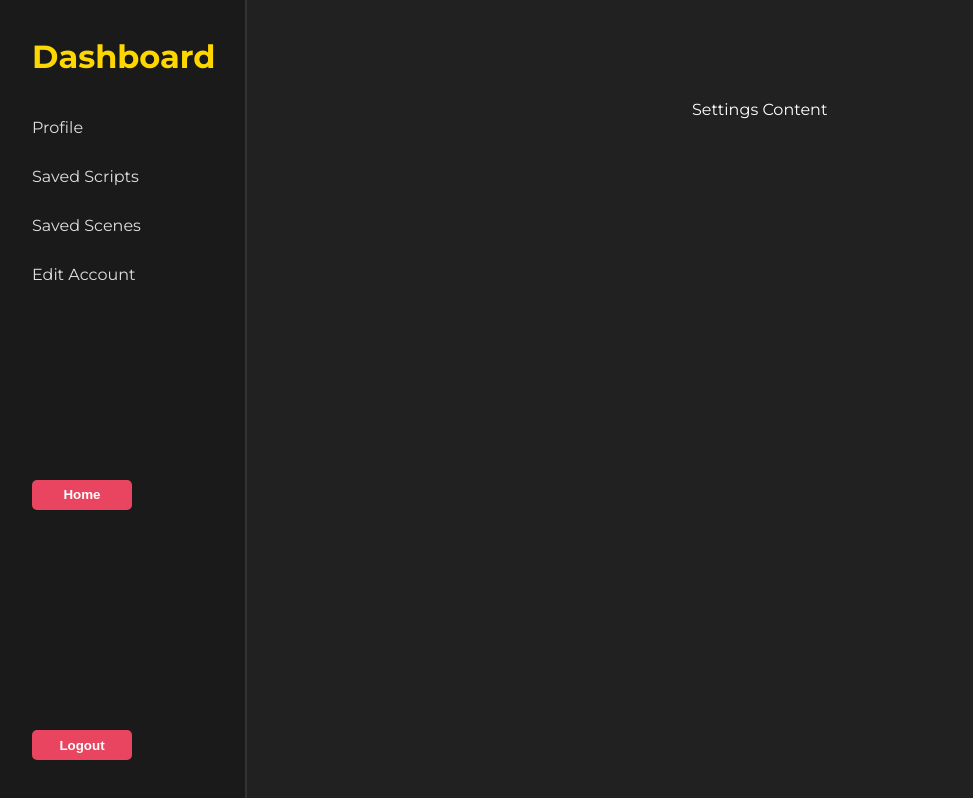
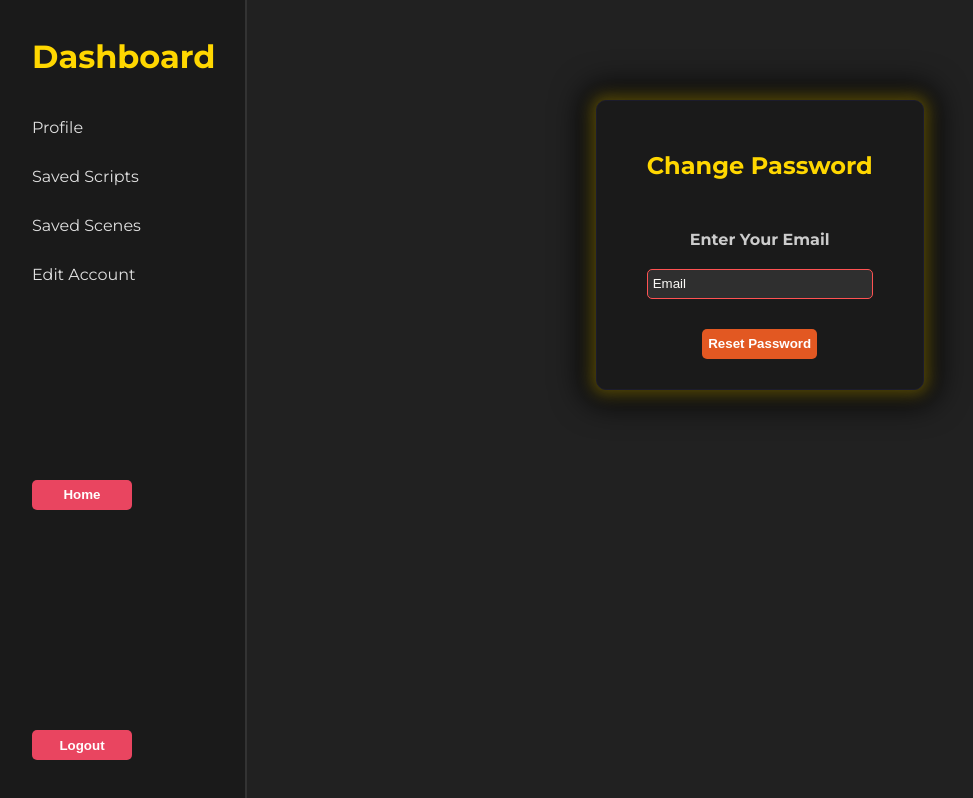
Before and after one commit to kannan2004-cre/filmscape, a React (Create React App) app in the folder filmscape/: page /usettings in a window 1280 px wide. Shown: the whole page, without its empty margins (8-981 px from the left). Built offline with nearby package versions, Linux system fonts and the light colour scheme; no server answers; sample sign-in values are in the browser's storage.

Commit message:
password reset

```diff
--- a/filmscape/src/Pages/Register.js
+++ b/filmscape/src/Pages/Register.js
@@ -3,7 +3,7 @@ import { createUserWithEmailAndPassword } from "firebase/auth";
 import React, { useState } from "react";
 import { setDoc, doc } from "firebase/firestore";
 import "../css/Register.css";
-import { Link } from "react-router-dom";
+import { Link , useNavigate} from "react-router-dom";
 
 function Register() {
   const [formData, setFormData] = useState({
@@ -11,6 +11,7 @@ function Register() {
     email: "",
     password: "",
   });
+  const navigate = useNavigate();
 
   const [passwordRequirements, setPasswordRequirements] = useState({
     hasUpperCase: false,
@@ -64,6 +65,7 @@ function Register() {
         createdat: new Date(),
       });
       alert("User created successfully");
+      navigate("/login");
     } catch (error) {
       alert("Registration failed!");
     }
--- a/filmscape/src/Pages/userSettings.js
+++ b/filmscape/src/Pages/userSettings.js
@@ -1,8 +1,42 @@
 import React from 'react';
+import { useState } from 'react';
+import { getAuth , sendPasswordResetEmail } from 'firebase/auth';
+import '../css/Usettings.css';
 
 const USettings = ({ user }) => {
+  const [formData, setFormData] = useState({email:''});
+  const auth = getAuth();
+  const handleChange = (e) => {
+    setFormData({ ...formData, [e.target.name]: e.target.value });
+  };
+  const triggerEmail = async() => {
+    try{
+    await sendPasswordResetEmail( auth , formData.email).then(() => {
+      alert('Password reset email sent!');
+      console.log('Password reset email sent!');
+    })
+  }
+  catch(error){
+    alert(error.message);
+  }
+  }
   return (
-    <div>Settings Content</div>
+    <div className="edit">
+      <form onSubmit={triggerEmail}>
+        <h2>Change Password</h2>
+        <div className="form-edit">
+          <label htmlFor="email">Enter Your Email</label>
+          <input
+            type="email"
+            placeholder="Email"
+            onChange={handleChange}
+            name="email"
+            required
+          />
+           <button type="submit" className='edit-button'>Reset Password</button>
+          </div>
+          </form>
+    </div>
   );
 };
 
--- /dev/null
+++ b/filmscape/src/css/Usettings.css
@@ -0,0 +1,17 @@
+.edit{
+    width: 450px;
+    display: flex;
+    justify-content: center;
+    align-items: center;
+    margin: auto;
+}
+.form-edit{
+    display: flex;
+    justify-content: center;
+    flex-direction: column;
+    gap: 20px;
+    align-items: center;
+}
+.edit-button{
+    margin-top: 10px;
+}
```
